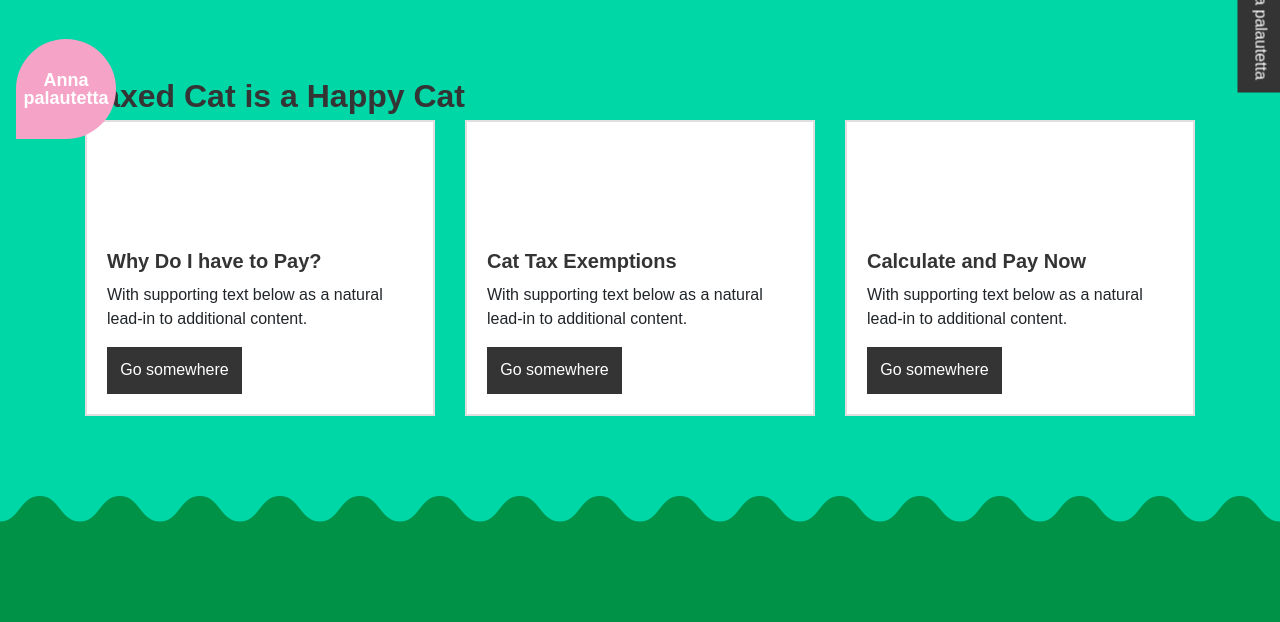
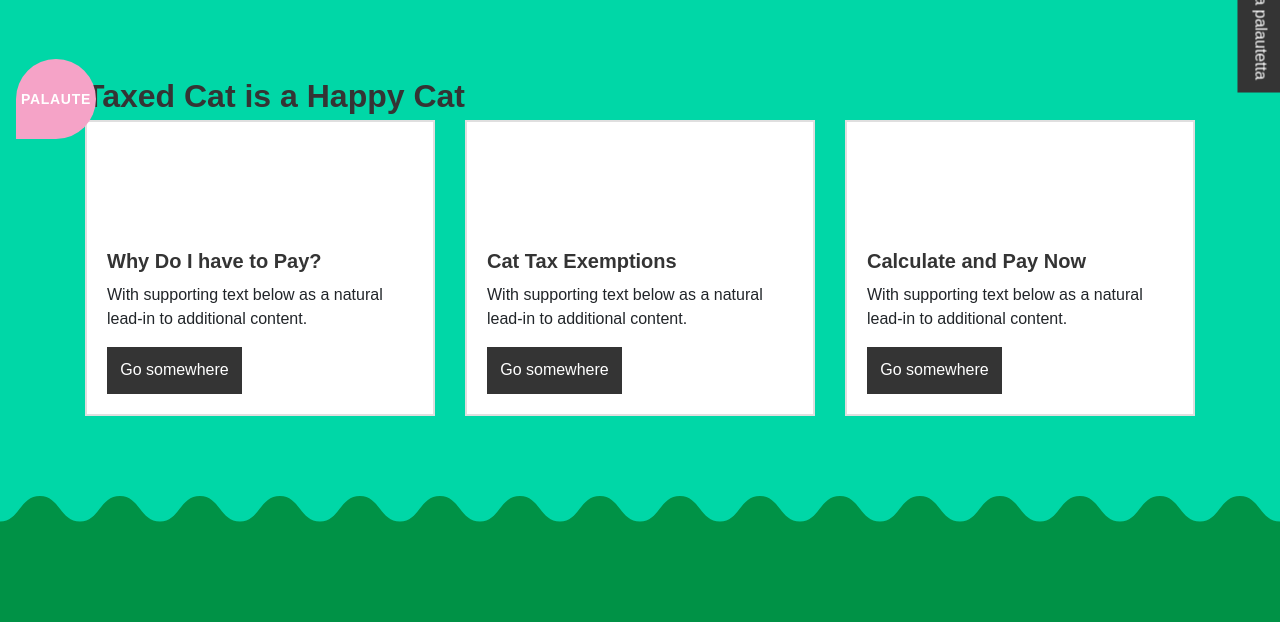
Before and after one commit to City-of-Helsinki/hel-page-templates, a Jekyll site: the page docs/index.html, which Jekyll copies as it is, in a window 1280 px wide. Shown: the part 745-1367 px from the top of the page. Built offline with Jekyll 4.4.1, drawn with Linux system fonts in a browser that asks for light colours; nearby versions of some CDN libraries; some web fonts are replaced.

Commit message:
Make feedback bubble prettier

```diff
--- a/_layouts/page.html
+++ b/_layouts/page.html
@@ -134,5 +134,5 @@
 </div>
 
   <a href="" data-toggle="modal" data-target="#feedbackModal" class="feedback-bubble">
-    <span>Anna palautetta</span>
+    <span>Palaute</span>
   </a>
--- a/assets/main.scss
+++ b/assets/main.scss
@@ -189,8 +189,8 @@
   bottom: 1em;
   left: 1em;
   z-index: 8010;
-  width: 100px;
-  height: 100px;
+  width: 80px;
+  height: 80px;
   background: $hel-suomenlinna;
   border-radius: 50%;
   color: $white;
@@ -201,8 +201,10 @@
   span {
     display: block;
     text-align: center;
-    font-size: 18px;
+    font-size: 14px;
     font-weight: 600;
+    text-transform: uppercase;
+    letter-spacing: 0.05em;
     line-height: 1;
     z-index: 8012;
   }
@@ -212,8 +214,18 @@
     position: absolute;
     left: 0;
     bottom: 0;
-    width: 50px;
-    height: 50px;
+    width: 40px;
+    height: 40px;
     background: $hel-suomenlinna;
   }
+
+  &:hover {
+    color: $white;
+    background: darken($hel-suomenlinna, 10%);
+    text-decoration: none;
+
+    &::before {
+      background: darken($hel-suomenlinna, 10%);
+    }
+  }
 }
--- a/docs/feed.xml
+++ b/docs/feed.xml
@@ -1 +1 @@
-<?xml version="1.0" encoding="utf-8"?><feed xmlns="http://www.w3.org/2005/Atom" ><generator uri="https://jekyllrb.com/" version="3.6.2">Jekyll</generator><link href="http://localhost:4000/feed.xml" rel="self" type="application/atom+xml" /><link href="http://localhost:4000/" rel="alternate" type="text/html" /><updated>2018-01-22T18:00:06+02:00</updated><id>http://localhost:4000/</id><title type="html">Page Template</title><subtitle>Page Template - City of Helsinki</subtitle></feed>
+<?xml version="1.0" encoding="utf-8"?><feed xmlns="http://www.w3.org/2005/Atom" ><generator uri="https://jekyllrb.com/" version="3.6.2">Jekyll</generator><link href="http://localhost:4000/feed.xml" rel="self" type="application/atom+xml" /><link href="http://localhost:4000/" rel="alternate" type="text/html" /><updated>2018-01-23T10:29:41+02:00</updated><id>http://localhost:4000/</id><title type="html">Page Template</title><subtitle>Page Template - City of Helsinki</subtitle></feed>
--- a/docs/index.html
+++ b/docs/index.html
@@ -210,7 +210,7 @@
 </div>
 
   <a href="" data-toggle="modal" data-target="#feedbackModal" class="feedback-bubble">
-    <span>Anna palautetta</span>
+    <span>Palaute</span>
   </a>
 
         </main>
```
Also changed, not shown: docs/assets/main.css.
